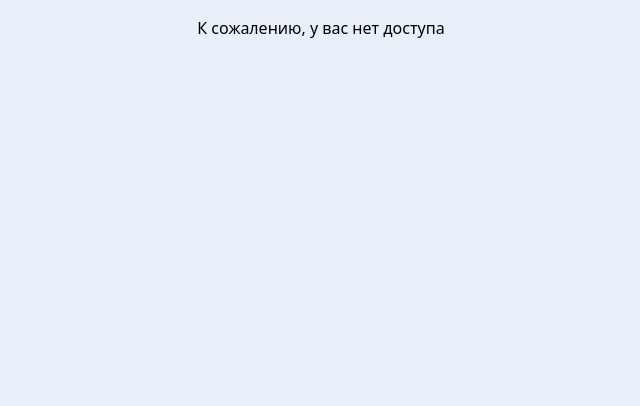
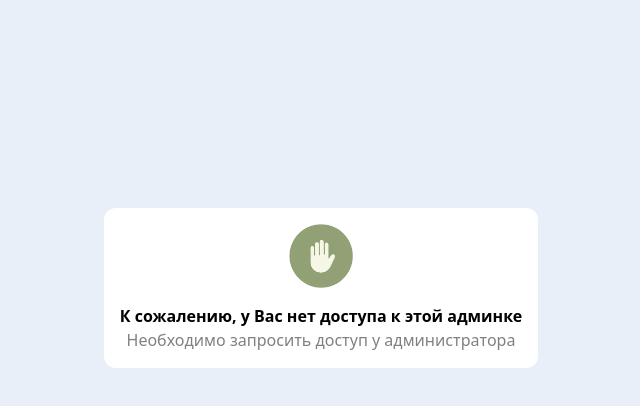
Before and after one commit to septoon/tatti-admin, a React (Create React App) app: page / in a window 1280 px wide. Shown: the top 406 px of the page, without its empty margins (319-959 px from the left). Built offline with nearby package versions, Linux system fonts and the light colour scheme; no server answers.

Commit message:
fix position and design

```diff
--- a/src/App.tsx
+++ b/src/App.tsx
@@ -7,6 +7,7 @@ import EasterPage from './features/easter/EasterPage'
 import ServicePackagesPage from './features/servicePackages/ServicePackagesPage'
 import InfoPage from './features/info/InfoPage'
 import { chatIds } from './common/access'
+import Stop from './common/stop.png'
 
 // Safe getter to avoid TS error when Telegram is not available
 const getWebApp = (): any | undefined =>
@@ -54,8 +55,12 @@ export default function App() {
           </div>
         </>
       ) : (
-        <div className='flex w-full h-full justify-center items-center'>
-          <span>К сожалению, у вас нет доступа</span>
+        <div className='flex w-full h-full justify-center pt-48'>
+          <div className='flex flex-col items-center bg-white dark:bg-darkCard rounded-xl p-4 '>
+            <img src={Stop} alt="Stop" className='w-16 mb-4'/>
+            <h1 className='font-bold text-center dark:text-white'>К сожалению, у Вас нет доступа к этой админке</h1>
+            <span className='text-gray text-center'>Необходимо запросить доступ у администратора</span>
+          </div>
         </div>
       )}
     </div>
```
Also changed, not shown: src/common/stop.png (added).
